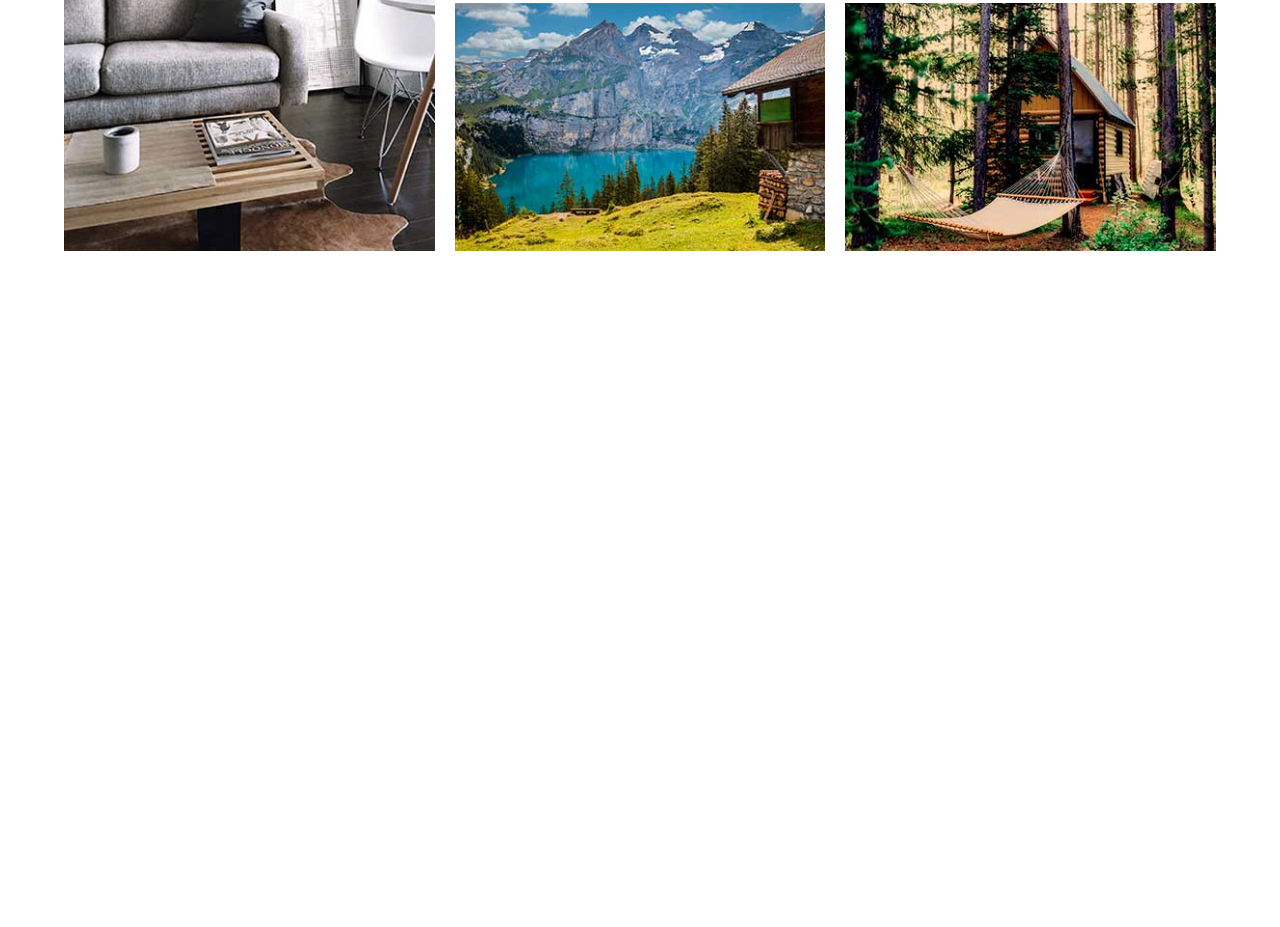
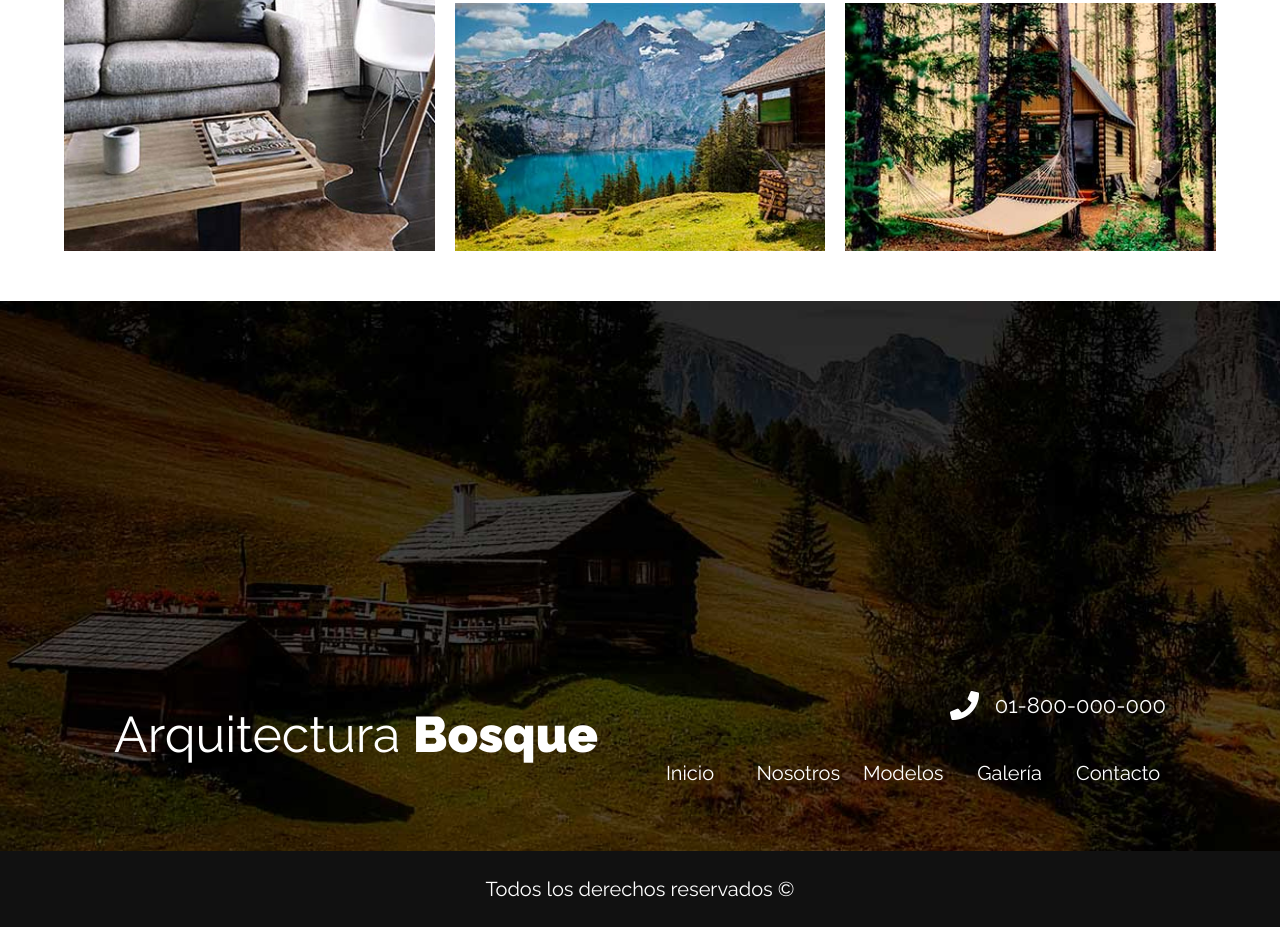
Before and after one commit to TaielNxz/sass-course-03-arquitectura, a plain HTML site: page index.html in a window 1280 px wide. Shown: the part 3895-4822 px from the top of the page. Before the commit the page ends 4196 px from the top, so only its background shows below. Drawn offline with Linux system fonts and the light colour scheme.

Commit message:
add footer

```diff
--- a/css/styles.css
+++ b/css/styles.css
@@ -445,3 +445,33 @@ img {
         grid-row: 3 / 4;
     }
 }
+
+/* ==== footer ==== */
+.footer {
+    background-image: url(../img/footer_bg.jpg);
+    background-repeat: no-repeat;
+    background-position: center center;
+    background-size: cover;
+    color: var(--white);
+}
+
+.footer-content {
+    display: flex;
+    flex-direction: column;
+    justify-content: center;
+    height: 55rem;
+    padding: 5rem;
+}
+@media (min-width: 768px) {
+    .footer-content {
+        justify-content: flex-end;
+    }
+}
+
+.copyright {
+    background-color: var(--black);
+    text-align: center;
+    margin: 0;
+    font-size: 2rem;
+    padding: 2rem;
+}
--- a/index.html
+++ b/index.html
@@ -86,5 +86,27 @@
             <div class="galeria-img"><img src="img/imagen_7.jpg" alt="image galeria"></div>
         </div>
     </section>
+    <footer class="footer">
+        <div class="footer-content conteiner">
+            <div class="bar">
+                <div>
+                    <h1 class="site-name">Arquitectura <span>Bosque</span></h1>
+                </div>
+                <div class="contact">
+                    <div>
+                        <a class="phone" href="tel:01-800-0000-000">01-800-000-000</a>
+                    </div>
+                    <nav class="nav">
+                        <a class="nav-link" href="#">Inicio</a>
+                        <a class="nav-link" href="#">Nosotros</a>
+                        <a class="nav-link" href="#">Modelos</a>
+                        <a class="nav-link" href="#">Galería</a>
+                        <a class="nav-link" href="#">Contacto</a>
+                    </nav>
+                </div>
+            </div>
+        </div>
+        <p class="copyright">Todos los derechos reservados &copy;</p>
+    </footer>
 </body>
 </html>
```
